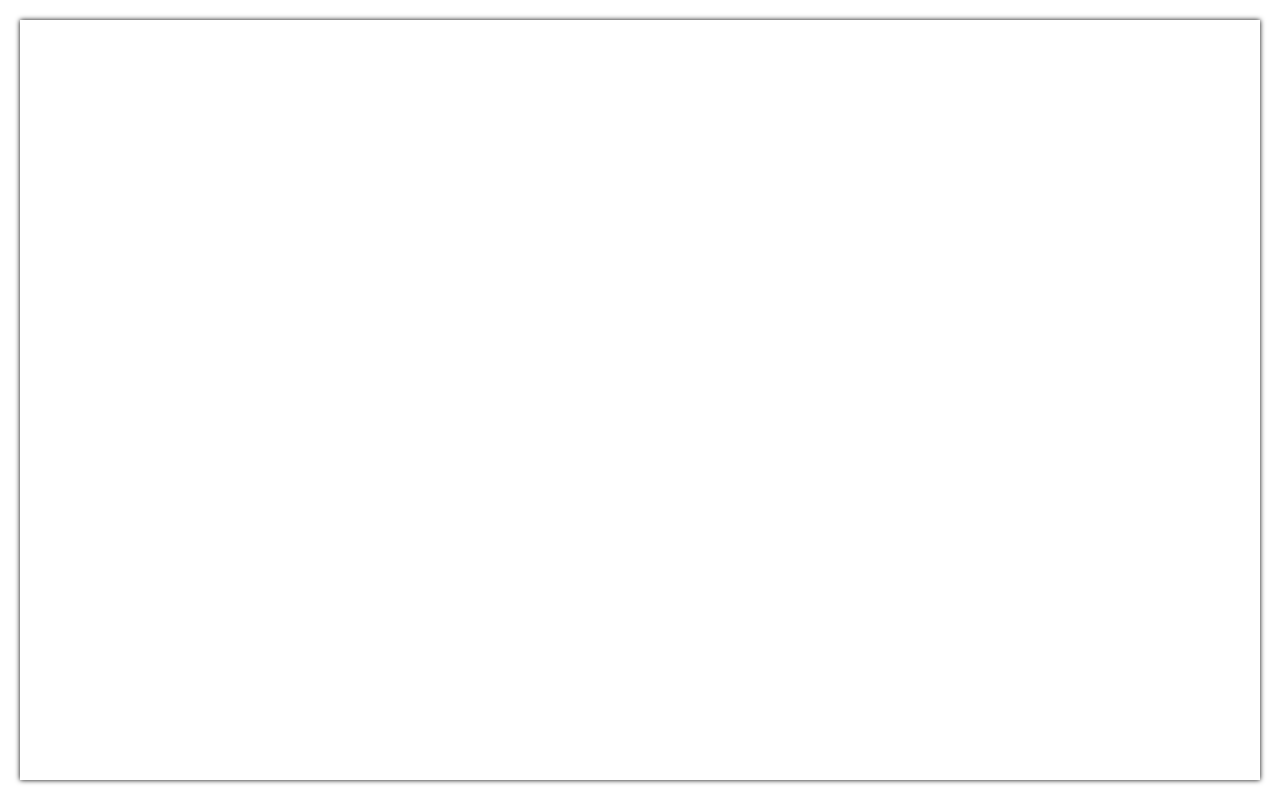
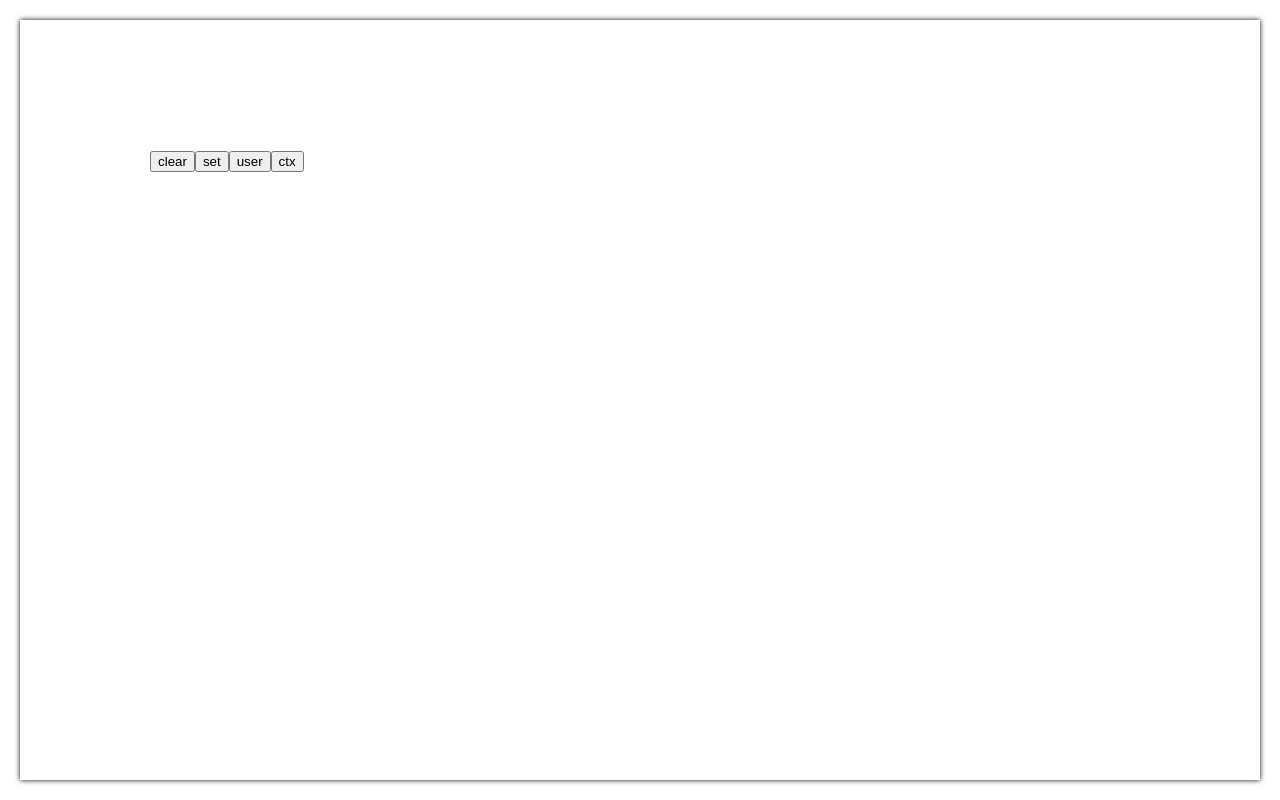
Before and after one commit to rr1me/sketch-service, a React (Create React App) app: page / in a window 1280 px wide. Built offline with nearby package versions, Linux system fonts and the light colour scheme.

Commit message:
drilling canvas's ass

```diff
--- a/package.json
+++ b/package.json
@@ -13,6 +13,7 @@
     "react": "^18.2.0",
     "react-dom": "^18.2.0",
     "react-scripts": "5.0.1",
+    "sass": "^1.57.1",
     "web-vitals": "^2.1.4"
   },
   "scripts": {
--- a/src/App.css
+++ b/src/App.css
@@ -1,55 +1,13 @@
-/*.App {*/
-/*  text-align: center;*/
+/*.app{*/
+/*    margin: 20px;*/
 /*}*/
 
-/*.App-logo {*/
-/*  height: 40vmin;*/
-/*  pointer-events: none;*/
+/*.canvas{*/
+/*    box-shadow: 0 0 5px black;*/
 /*}*/
 
-/*@media (prefers-reduced-motion: no-preference) {*/
-/*  .App-logo {*/
-/*    animation: App-logo-spin infinite 20s linear;*/
-/*  }*/
+/*.button{*/
+/*    position: absolute;*/
+/*    top: 150px;*/
+/*    left: 150px;*/
 /*}*/
-
-/*.App-header {*/
-/*  background-color: #282c34;*/
-/*  min-height: 100vh;*/
-/*  display: flex;*/
-/*  flex-direction: column;*/
-/*  align-items: center;*/
-/*  justify-content: center;*/
-/*  font-size: calc(10px + 2vmin);*/
-/*  color: white;*/
-/*}*/
-
-/*.App-link {*/
-/*  color: #61dafb;*/
-/*}*/
-
-/*@keyframes App-logo-spin {*/
-/*  from {*/
-/*    transform: rotate(0deg);*/
-/*  }*/
-/*  to {*/
-/*    transform: rotate(360deg);*/
-/*  }*/
-/*}*/
-
-.app{
-    /*overflow: hidden;*/
-/*{ padding: '150px', margin: '0', height: '50vh', width: '50vw' }*/
-    margin: 20px;
-    /*padding: 15   0px;*/
-    /*height: 50vw;*/
-    /*width: 50vw;*/
-}
-
-.canvas{
-    /*border: 3px solid black;*/
-    box-shadow: 0 0 5px black;
-    /*width: 1000px;*/
-    /*height: 1000px;*/
-    /*position: fixed;*/
-}
--- /dev/null
+++ b/src/App.module.scss
@@ -0,0 +1,13 @@
+.app{
+  margin: 20px;
+}
+
+.canvas{
+  box-shadow: 0 0 5px black;
+}
+
+.buttons{
+  position: absolute;
+  top: 150px;
+  left: 150px;
+}
--- a/src/App.tsx
+++ b/src/App.tsx
@@ -1,47 +1,55 @@
-import React, { useEffect, useRef } from 'react';
-import './App.css';
+import React, { useEffect, useRef, useState } from 'react';
+import s from './App.module.scss';
 
 function App() {
-	const container = useRef<HTMLDivElement>(null);
 	const canvas = useRef<HTMLCanvasElement>(null);
 
-	let ctx: CanvasRenderingContext2D;
+	let ctx: CanvasRenderingContext2D = {} as CanvasRenderingContext2D;
+
+	// if (canvas.current) ctx = canvas.current.getContext('2d')!;
 
 	useEffect((): void => {
 		if (canvas.current) {
+			console.log('lol');
 			ctx = canvas.current.getContext('2d')!;
-			// const resize = () => {
-			// 	ctx.canvas.width = window.innerWidth;
-			// 	ctx.canvas.height = window.innerHeight;
-			// };
-			// window.addEventListener('resize', resize);
+			// ctx.getContextAttributes().willReadFrequently = true;
+			// ctx.getImageData(fixRatio, fixRatio, res[1], res[0])
+			// ctx.getImageData(fixRatio, fixRatio, res[1], res[0])
 		}
-		console.log(window.innerHeight, window.innerWidth);
-		console.log(window.screen.height, window.screen.width);
-		console.log(window.screen);
-	}, [canvas.current]);
+		// console.log(window.innerHeight, window.innerWidth);
+		// console.log(window.screen.height, window.screen.width);
+		// console.log(window.screen);
+	}, [ctx]);
+
+	// useEffect(() => {
+	// 	console.log('rerender');
+	// })
 
 	const pos = { x: 0, y: 0 };
 
+	const fixRatio = 40;
+
+	const res = [
+		window.innerHeight - fixRatio,
+		window.innerWidth - fixRatio,
+	];
+
 	const setPosition = (e: React.MouseEvent) => {
 		if (!canvas.current) return;
-		const n = canvas.current.width / canvas.current.offsetWidth
-		const c = 20
+		const c = 20;
 		pos.x = e.clientX - c;
 		pos.y = e.clientY - c;
 	};
 
 	const draw = (e: React.MouseEvent) => {
-		// console.log(e.buttons, ctx);
+		// console.log(ctx);
 		if (e.buttons !== 1 || !ctx) return;
-
-		// console.log('mouse');
 
 		ctx.beginPath();
 
-		ctx.lineWidth = 150;
+		ctx.lineWidth = 5;
 		ctx.lineCap = 'round';
-		ctx.strokeStyle = '#2b32c0';
+		ctx.strokeStyle = '#ff8500';
 
 		ctx.moveTo(pos.x, pos.y);
 		setPosition(e);
@@ -49,26 +57,79 @@ function App() {
 
 		ctx.stroke();
 	};
-	console.log(container.current?.offsetHeight);
 
-	// if (!container.current) return;
 
-	// const getStyle = () => {
-	//
+	const clearHandler = () => {
+		ctx.clearRect(0, 0, canvas.current?.width as number, canvas.current?.height as number);
+	};
+
+	const [old, setOld] = useState<string>('');
+
+	const setHandler = async () => {
+		// ctx = canvas.current?.getContext('2d') as CanvasRenderingContext2D;
+		// ctx.getImageData(fixRatio, fixRatio, res[1], res[0])
+		if (canvas.current) {
+			const x = canvas.current.toDataURL();
+			// await timeout(10)
+			setOld(x);
+			// console.log(ctx, canvas.current);
+			// const img = new Image();
+			// img.src = old;
+			// ctx.drawImage(img, fixRatio, fixRatio);
+			// ctx = canvas.current.getContext('2d', { willReadFrequently: true })!;
+			// ctx = canvas.current?.getContext('2d', { willReadFrequently: true }) as CanvasRenderingContext2D;
+		}
+		// ctx.putImageData(x, fixRatio, fixRatio)
+		// ctx = newCtx;
+	};
+
+	// function timeout(delay: number) {
+	// 	return new Promise( res => setTimeout(res, delay) );
 	// }
-	const c = 40
 
-	const s = [
-		window.innerHeight -c,
-		window.innerWidth -c
-	]
+	const useHandler = async () => {
+		console.log('use');
+		// ctx.putImageData(old, fixRatio, fixRatio);
+		const img = new Image();
+		img.src = old;
+		// for (let a = 0; a < 16; a++){
+		// 	console.log('fir');
+		// 	// await setTimeout(() => {
+		// 	// 	// console.log('time');
+		// 	// 	// ctx.clearRect(0, 0, canvas.current?.width as number, canvas.current?.height as number);
+		// 	// 	// ctx.drawImage(img, 0, 0);
+		// 	// }, 1000)
+		// 	// await timeout(1000)
+		// 	// console.log('time');
+		// 	ctx.clearRect(0, 0, canvas.current?.width as number, canvas.current?.height as number);
+		// 	await timeout(500)
+		// 	ctx.drawImage(img, 0, 0);
+		// 	console.log('draw');
+		// 	await timeout(500)
+		// }
+
+		ctx.clearRect(0, 0, canvas.current?.width as number, canvas.current?.height as number);
+		await new Promise( res => setTimeout(res, 0) )
+		ctx.drawImage(img, 0, 0);
+
+	};
+
+	const ctxHandler = () => {
+		ctx = canvas.current?.getContext('2d') as CanvasRenderingContext2D;
+	};
 
 	return (
-		<div className='app' ref={container} style={{height: s[0], width: s[1]}}>
+		<div className={s.app} style={{ height: res[0], width: res[1] }}>
+			<div className={s.buttons}>
+				<button onClick={clearHandler}>clear</button>
+				<button onClick={setHandler}>set</button>
+				<button onClick={useHandler}>user</button>
+				<button onClick={ctxHandler}>ctx</button>
+			</div>
+
 			<canvas ref={canvas}
-					height={s[0]} width={s[1]}
-					// height={'100%'} width={'100%'}
-				className='canvas'
+					height={res[0]} width={res[1]}
+					className={s.canvas}
 					onMouseMoveCapture={draw}
 					onMouseDown={setPosition} onMouseEnter={setPosition} />
 		</div>
--- /dev/null
+++ b/src/declaration.d.ts
@@ -0,0 +1 @@
+declare module '*.scss';
```
Also changed, not shown: 1 other file (tests, documents, lock files or other folders).
